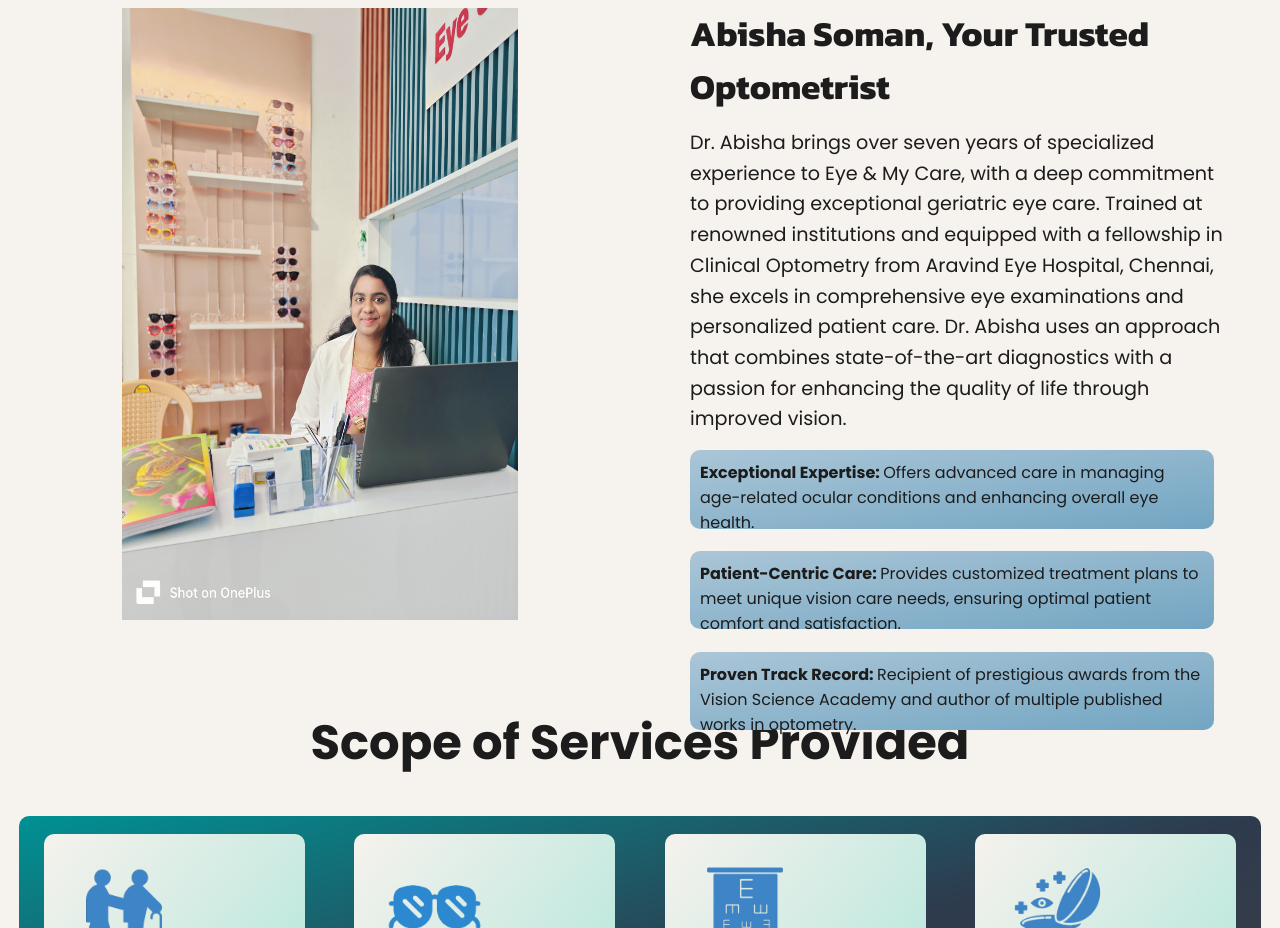
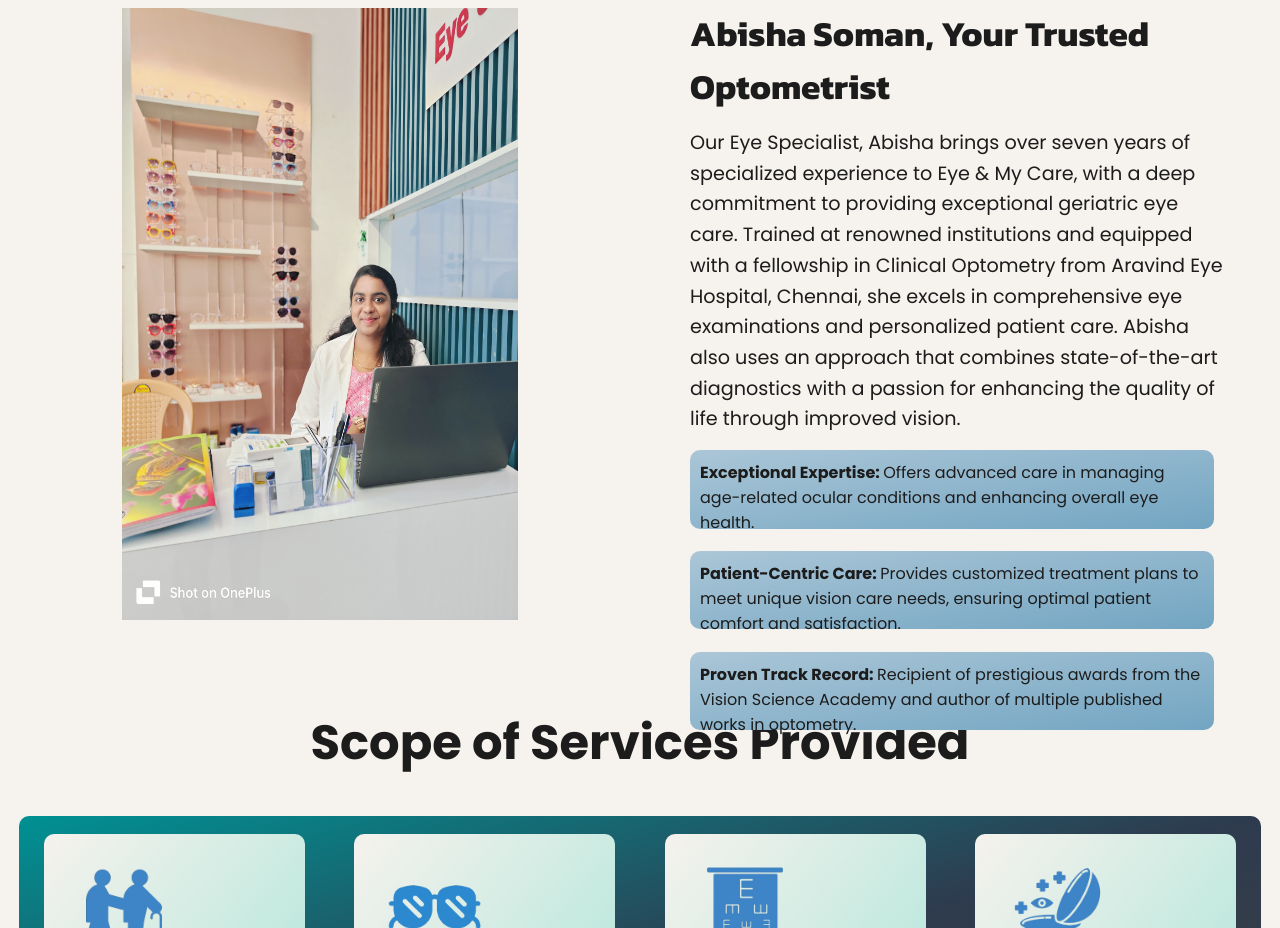
Before and after one commit to sam-sudar/OptoProject, a React (Vite) app in the folder EyeCare/: page / in a window 1280 px wide. Shown: the part 900-1828 px from the top of the page. Built offline with nearby package versions, Linux system fonts and the light colour scheme.

Commit message:
Changes3

```diff
--- a/EyeCare/src/routes/Home/DoctorContent.jsx
+++ b/EyeCare/src/routes/Home/DoctorContent.jsx
@@ -22,14 +22,14 @@ export default function DoctorContent() {
         />
         <h2>Abisha Soman, Your Trusted Optometrist</h2>
         <p>
-          Dr. Abisha brings over seven years of specialized experience to Eye &
-          My Care, with a deep commitment to providing exceptional geriatric eye
-          care. Trained at renowned institutions and equipped with a fellowship
-          in Clinical Optometry from Aravind Eye Hospital, Chennai, she excels
-          in comprehensive eye examinations and personalized patient care. Dr.
-          Abisha uses an approach that combines state-of-the-art diagnostics
-          with a passion for enhancing the quality of life through improved
-          vision.
+          Our Eye Specialist, Abisha brings over seven years of specialized
+          experience to Eye & My Care, with a deep commitment to providing
+          exceptional geriatric eye care. Trained at renowned institutions and
+          equipped with a fellowship in Clinical Optometry from Aravind Eye
+          Hospital, Chennai, she excels in comprehensive eye examinations and
+          personalized patient care. Abisha also uses an approach that combines
+          state-of-the-art diagnostics with a passion for enhancing the quality
+          of life through improved vision.
         </p>
         <div className="exp-div">
           <div className="exp-box" data-aos="fade-up" data-aos-delay="0">
--- a/EyeCare/src/routes/about.jsx
+++ b/EyeCare/src/routes/about.jsx
@@ -45,19 +45,19 @@ export default function About() {
 
         {/* Doctor Details Section */}
         <section className="doctor-details" data-aos="fade-left">
-          <h2>Meet Dr. Abisha, Our Expert Optometrist</h2>
+          <h2>Abisha Soman, Our Expert Optometrist</h2>
           <div className="doctor-content">
             <p>
-              Dr. Abisha is an experienced and compassionate optometrist
+              Abisha is an experienced and compassionate optometrist
               specializing in geriatric eye care. With her personalized
-              approach, Dr. Abisha ensures every patient receives the best care
-              tailored to their individual needs.
+              approach, Expert Abisha ensures every patient receives the best
+              care tailored to their individual needs.
             </p>
             <p>
               She has extensive expertise in diagnosing and managing age-related
               eye conditions, such as cataracts, glaucoma, macular degeneration,
-              and more. Dr. Abisha is dedicated to improving the quality of life
-              of her patients through exceptional care.
+              and more. Abisha is a Speacialist dedicated to improving the
+              quality of life of her patients through exceptional care.
             </p>
           </div>
         </section>
```
